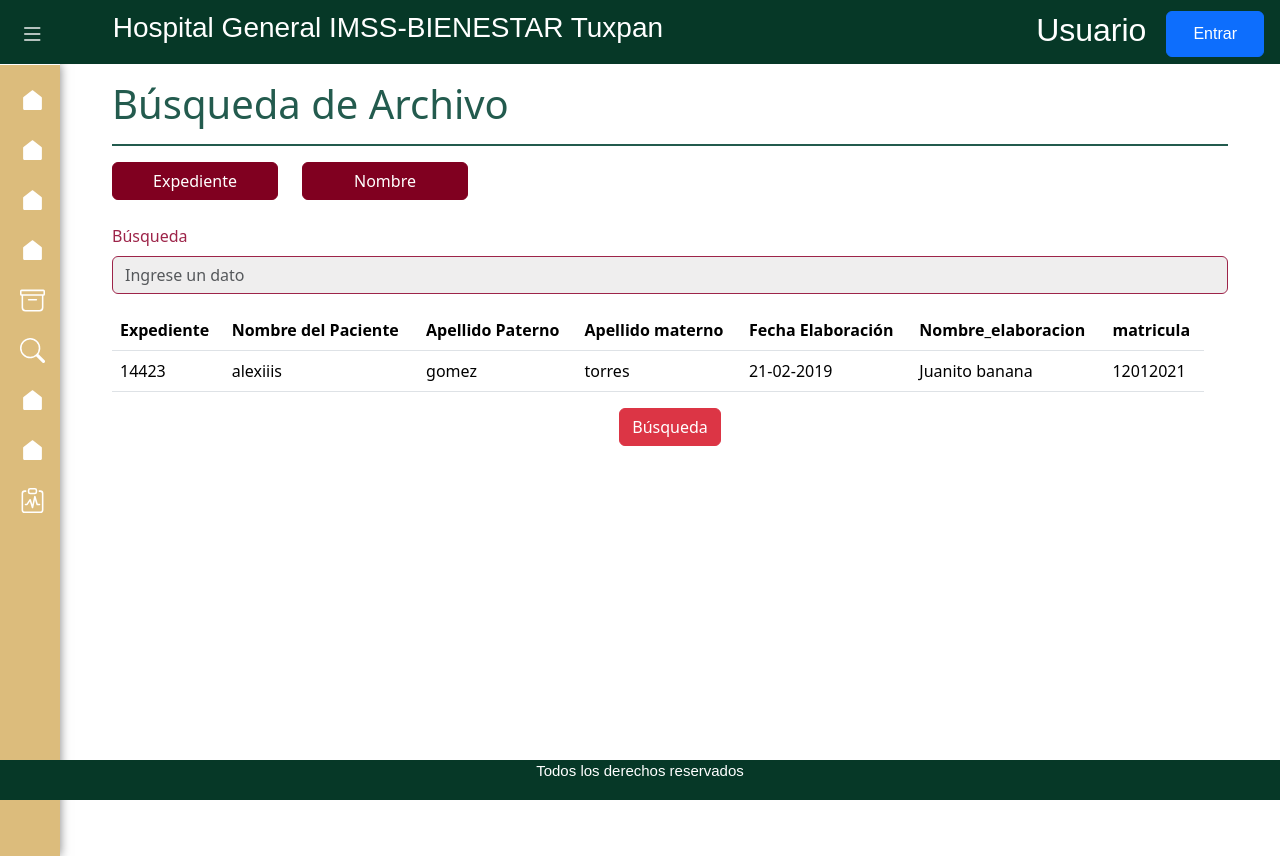
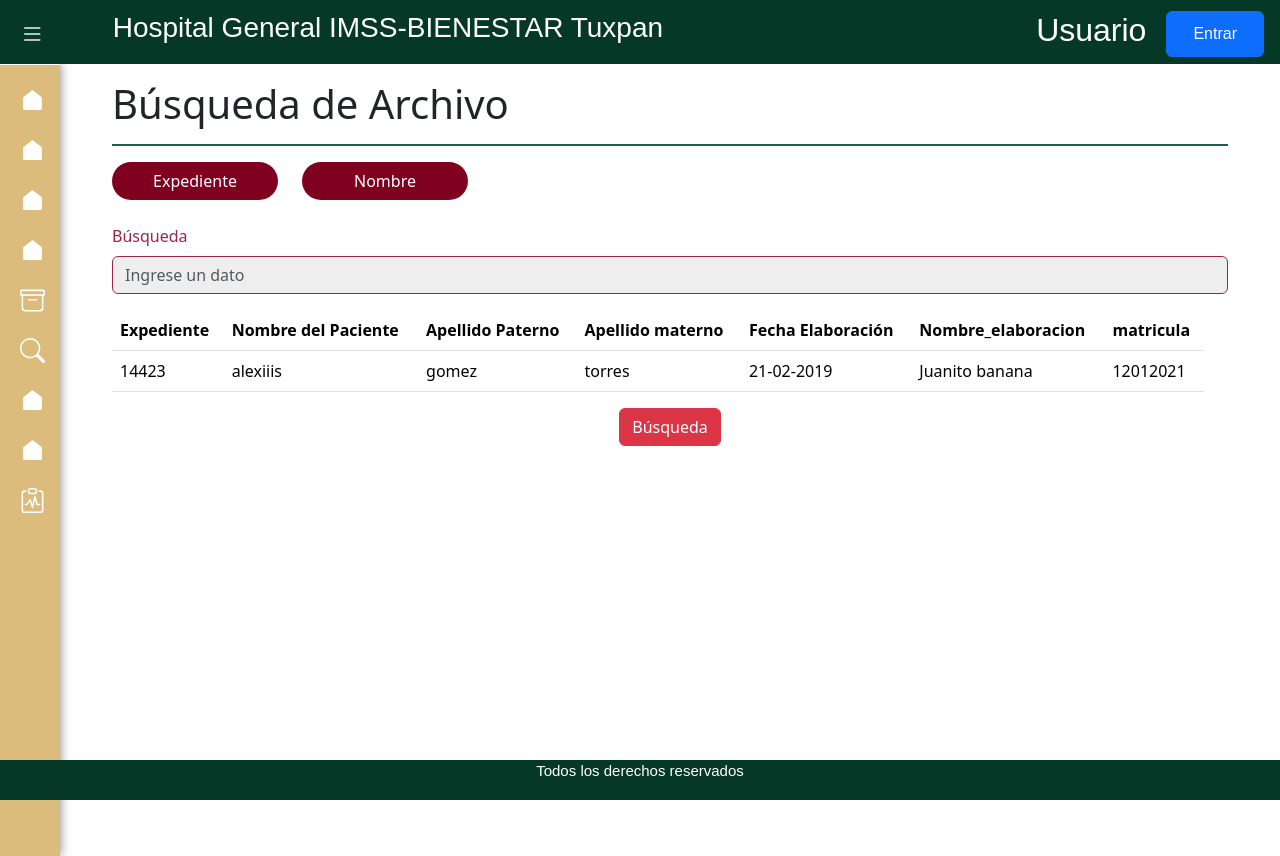
Before and after one commit to Adolfo2803/Proyecto-sishasm, an Angular app: page /buscar_archivo in a window 1280 px wide. Built offline with nearby package versions, Linux system fonts and the light colour scheme.

Commit message:
Logro: se modifican estilos de filtro 'Nombre' y 'Expediente' en archivo-clinic/components/busqueda

```diff
--- a/package.json
+++ b/package.json
@@ -25,6 +25,7 @@
     "bootstrap": "^5.3.3",
     "bootstrap-icons": "^1.11.3",
     "express": "^4.18.2",
+    "ng2-search-filter": "^0.5.1",
     "rxjs": "~7.8.0",
     "tslib": "^2.3.0",
     "zone.js": "~0.14.3"
--- a/src/app/business/archivo-clinic/components/busqueda/busqueda.component.css
+++ b/src/app/business/archivo-clinic/components/busqueda/busqueda.component.css
@@ -1,108 +1,69 @@
-.hrflex{
+.hrflex {
     display: block;
     height: 2px;
     border: 0;
     background-color: #235b4e;
     margin: 1em 0;
     padding: 0;
+}
 
-}
-label{
+label {
     color: #9D2449;
 }
-input{
+
+input {
     border-color: #9D2449;
     background-color: rgb(239, 238, 238);
 }
-/*botones*/
-.btn-Fecha {
+
+/* Botones */
+.btn-Expediente, .btn-Nombre {
     background-color: #800020;
-    color: white;
-    border-color: #800020;
+    color: rgb(255, 255, 255);
+    border: 1px  #a30029;
+    cursor: pointer;
+    width: 100%;
+    border-radius: 20px;
 }
-.btn-Fecha:hover {
+
+.btn-Expediente:hover, .btn-Nombre:hover {
     background-color: #DDC9A3;
     border-color: #DDC9A3;
 }
-.btn-Fecha:active {
-    background-color: #BC955C;
+
+.btn-Expediente:active, .btn-Nombre:active {
+    background-color: #ffffff;
     border-color: #BC955C;
 }
 
-.btn-Cirujia {
-    background-color: #800020;
-    color: white;
-    border-color: #800020;
-}
-.btn-Cirujia:hover {
-    background-color: #DDC9A3;
-    border-color: #DDC9A3;
-}
-.btn-Cirujia:active {
-    background-color: #BC955C;
-    border-color: #BC955C;
+.filter-container {
+    position: relative;
+    color: aliceblue;
 }
 
-.btn-Expediente {
-    background-color: #800020;
-    color: white;
-    border-color: #800020;
-}
-.btn-Expediente:hover {
-    background-color: #DDC9A3;
-    border-color: #DDC9A3;
-}
-.btn-Expediente:active {
-    background-color: #BC955C;
-    border-color: #BC955C;
+.filter-btn {
+    display: inline-block;
+    width: 100%; /* Asegura que el botón ocupe todo el ancho disponible */
+    color: rgb(255, 255, 255);
 }
 
-.btn-Nombre {
-    background-color: #800020;
-    color: white;
-    border-color: #800020;
-}
-.btn-Nombre:hover {
-    background-color: #DDC9A3;
-    border-color: #DDC9A3;
-}
-.btn-Nombre:active {
-    background-color: #BC955C;
-    border-color: #BC955C;
+
+
+.close-icon {
+    position: absolute;
+    top: 10%;
+    right: 5%;
+    cursor: pointer;
+    display: none; /* Ocultar inicialmente */
+    font-size: 20px; /* Tamaño del icono "x" */
+    color: #9D2449; /* Color del icono */
 }
 
-.btn-Medico {
-    background-color: #800020;
-    color: white;
-    border-color: #800020;
+.filter-container.selected .filter-btn {
+    background-color: #BC955C; /* color de fondo destacado */
+    color: #ffffff; /* color de texto */
+    border-color: #BC955C; /* color de borde */
 }
-.btn-Medico:hover {
-    background-color: #DDC9A3;
-    border-color: #DDC9A3;
-}
-.btn-Medico:active {
-    background-color: #BC955C;
-    border-color: #BC955C;
-}
-
-.btn-Cirujano {
-    background-color: #800020;
-    color: white;
-    border-color: #800020;
-}
-.btn-Cirujano:hover {
-    background-color: #DDC9A3;
-    border-color: #DDC9A3;
-}
-.btn-Cirujano:active {
-    background-color: #BC955C;
-    border-color: #BC955C;
-}
-
-select{
-    border-color: #9D2449;
-    background-color: rgb(239, 238, 238);
-}
- .title{
-        color: #235b4e;
-    }
+      .filter-container.faded {
+        opacity: 0.3; /* apariencia opaca para los filtros inactivos */
+      }
--- a/src/app/business/archivo-clinic/components/busqueda/busqueda.component.html
+++ b/src/app/business/archivo-clinic/components/busqueda/busqueda.component.html
@@ -3,14 +3,24 @@
         <h1 class="title">Búsqueda de Archivo</h1>
         <div class="hrflex"></div>
 
-
         <div class="row mb-3">
-            <div class="col-12 col-md-2 mb-2">
-                <a class="btn btn-Fecha w-100"  role="button">Expediente</a>
+          <div class="col-12 col-md-2 mb-2">
+            <div class="filter-container btn-Expediente"
+                 [class.selected]="selectedFilter === 'expediente'"
+                 [class.faded]="selectedFilter && selectedFilter !== 'expediente'">
+              <a class="btn filter-btn" (click)="selectFilter('expediente')" role="button">Expediente</a>
+              <span class="close-icon" (click)="resetFilter()">&times;</span>
             </div>
-            <div class="col-12 col-md-2 mb-2">
-                <button class="btn btn-Cirujia w-100" type="submit">Nombre</button>
+          </div>
+          <div class="col-12 col-md-2 mb-2">
+            <div class="filter-container btn-Nombre"
+                 [class.selected]="selectedFilter === 'nombre'"
+                 [class.faded]="selectedFilter && selectedFilter !== 'nombre'">
+              <button class="btn filter-btn" (click)="selectFilter('nombre')" type="button">Nombre</button>
+              <span class="close-icon" (click)="resetFilter()">&times;</span>
             </div>
+          </div>
+        </div>
 
 
         </div>
@@ -73,4 +83,3 @@
         </form>
 
     </div>
-</div>
--- a/src/app/business/archivo-clinic/components/busqueda/busqueda.component.ts
+++ b/src/app/business/archivo-clinic/components/busqueda/busqueda.component.ts
@@ -26,6 +26,13 @@
       console.log('Formulario inválido');
     }
   }
+  selectedFilter: string | null = null;
 
+  selectFilter(filter: string) {
+    this.selectedFilter = filter;
+  }
 
+  resetFilter() {
+    this.selectedFilter = null;
+  }
 }
```
Also changed, not shown: 1 other file (tests, documents, lock files or other folders).
